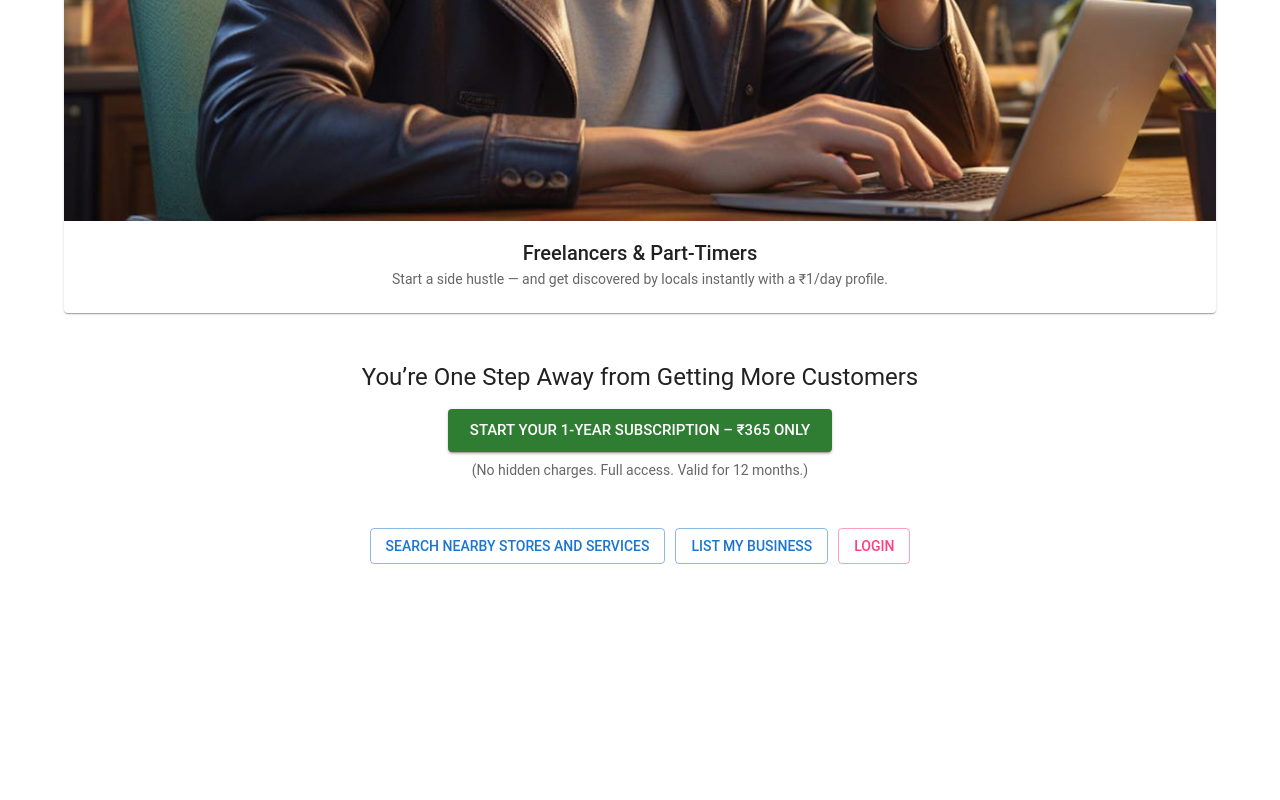
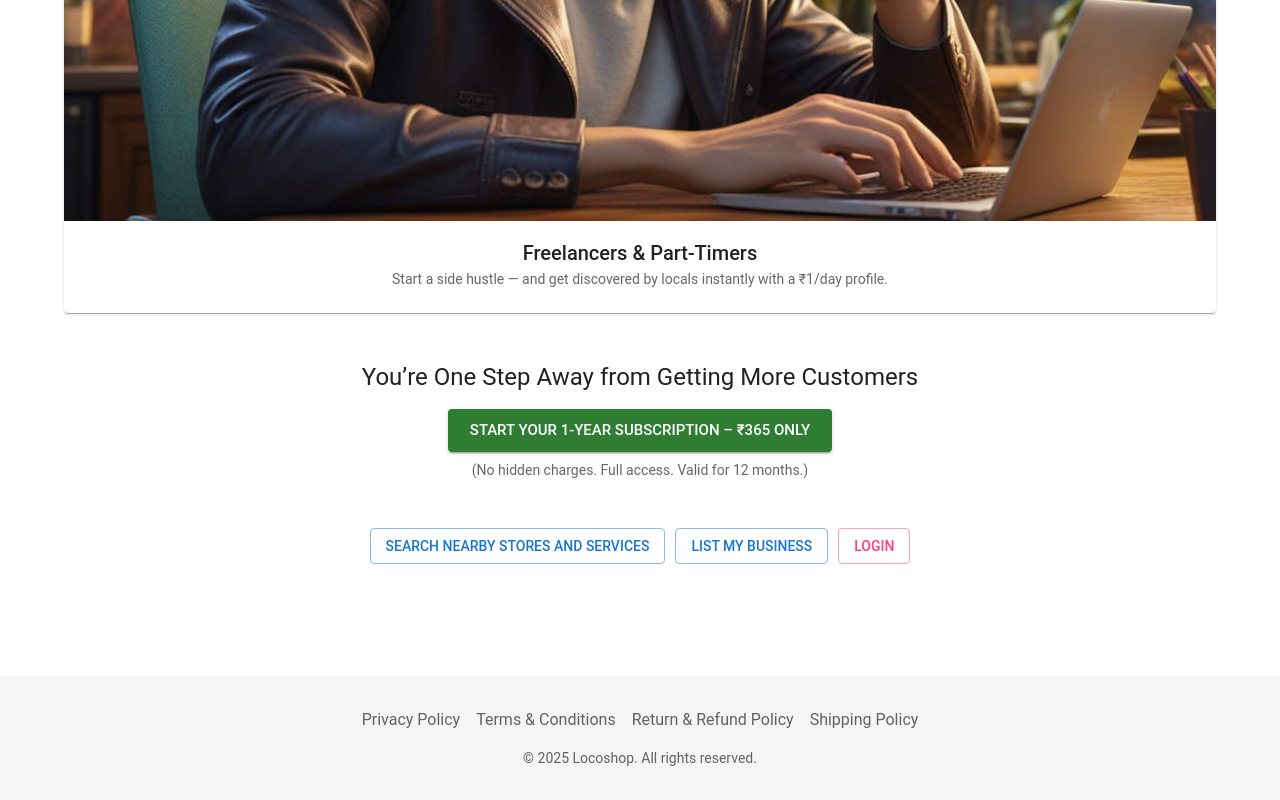
Before and after one commit to win4abhang/locoshop-admin, a React (Create React App) app: page / in a window 1280 px wide. Shown: the part 4352-5152 px from the top of the page. Before the commit the page ends 4964 px from the top, so only its background shows below. Built offline with nearby package versions, Linux system fonts and the light colour scheme; no server answers; the HTML template or start-up script is replaced by a standard one.

Commit message:
Footer add

```diff
--- a/src/App.js
+++ b/src/App.js
@@ -15,6 +15,7 @@ import ShippingDeliveryPolicy from './pages/ShippingDeliveryPolicy';
 import Result from './pages/Result';
 import LandingLocalPartner from './pages/LandingLocalPartner';
 import RegisterLocalPartner from './pages/RegisterLocalPartner';
+import Footer from './components/Footer'; // Adjust path as needed
 
 import './App.css';
 
@@ -40,6 +41,7 @@ function App() {
   return (
     <ThemeProvider theme={theme}>
       <CssBaseline />
+
       <Router>
         <Routes>
           {/* Public Routes */}
@@ -57,7 +59,6 @@ function App() {
           <Route path="/landing_Local_Partner" element={<LandingLocalPartner />} />
           <Route path="/register_local-partner" element={<RegisterLocalPartner />} />
 
-
           {/* Dashboard Routes */}
           <Route path="/admin/*" element={<AdminDashboard />} />
           <Route path="/staff/*" element={<StaffDashboard />} />
@@ -66,6 +67,9 @@ function App() {
           {/* 404 fallback */}
           <Route path="*" element={<h2>404 Page Not Found</h2>} />
         </Routes>
+
+        {/* ✅ Footer will show on all pages */}
+        <Footer />
       </Router>
     </ThemeProvider>
   );
--- /dev/null
+++ b/src/components/Footer.js
@@ -0,0 +1,42 @@
+import { Box, Container, Typography, Link, Stack } from '@mui/material';
+import { Link as RouterLink } from 'react-router-dom';
+
+const Footer = () => {
+  return (
+    <Box sx={{ bgcolor: '#f5f5f5', py: 4, mt: 8 }}>
+      <Container maxWidth="md">
+        <Stack
+          direction={{ xs: 'column', sm: 'row' }}
+          spacing={2}
+          justifyContent="center"
+          alignItems="center"
+          flexWrap="wrap"
+        >
+          <Link component={RouterLink} to="/privacy" underline="hover" color="text.secondary">
+            Privacy Policy
+          </Link>
+          <Link component={RouterLink} to="/terms" underline="hover" color="text.secondary">
+            Terms & Conditions
+          </Link>
+          <Link component={RouterLink} to="/return" underline="hover" color="text.secondary">
+            Return & Refund Policy
+          </Link>
+          <Link component={RouterLink} to="/shipping" underline="hover" color="text.secondary">
+            Shipping Policy
+          </Link>
+        </Stack>
+
+        <Typography
+          variant="body2"
+          color="text.secondary"
+          align="center"
+          sx={{ mt: 2 }}
+        >
+          © {new Date().getFullYear()} Locoshop. All rights reserved.
+        </Typography>
+      </Container>
+    </Box>
+  );
+};
+
+export default Footer;
--- a/src/components/Menu.js
+++ b/src/components/Menu.js
@@ -61,18 +61,6 @@ const Menu = () => {
           <MenuItem onClick={handleMenuClose} component={Link} to="/contact" disableRipple>
             Contact Us
           </MenuItem>
-            <MenuItem onClick={handleMenuClose} component={Link} to="/privacy" disableRipple>
-              Privacy Policy
-            </MenuItem>
-            <MenuItem onClick={handleMenuClose} component={Link} to="/terms" disableRipple>
-              Terms & Conditions
-            </MenuItem>
-            <MenuItem onClick={handleMenuClose} component={Link} to="/return" disableRipple>
-              Return, Refund, and Cancellation Policy
-            </MenuItem>
-            <MenuItem onClick={handleMenuClose} component={Link} to="/shipping" disableRipple>
-              Shipping & Delivery Policy
-            </MenuItem>
           <MenuItem onClick={handleMenuClose} component={Link} to="/landing_Local_Partner" disableRipple>
             Become a Local Partner
           </MenuItem>
```
Lines whose indentation alone changed are shown as unchanged.
